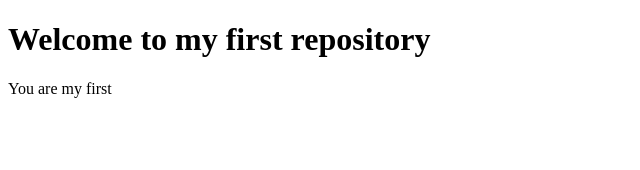
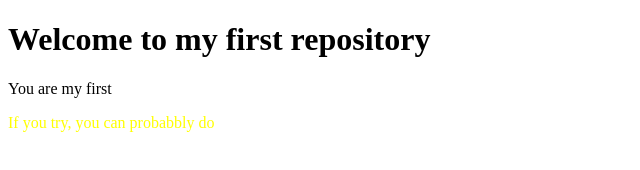
Before and after one commit to ThutaZaw2603/DESTOP-REPOSITORY-1, a plain HTML site: page index.html in a window 1280 px wide. Shown: the whole page, without its empty margins (0-640 px from the left). Drawn offline with Linux system fonts and the light colour scheme.

Commit message:
version 1.1

```diff
--- a/index.html
+++ b/index.html
@@ -6,3 +6,4 @@
 <body>
 	<h1> Welcome to my first repository </h1>
 	<p> You are my first</p>
+	<p style="color:yellow;"> If you try, you can probabbly do</p>
```
